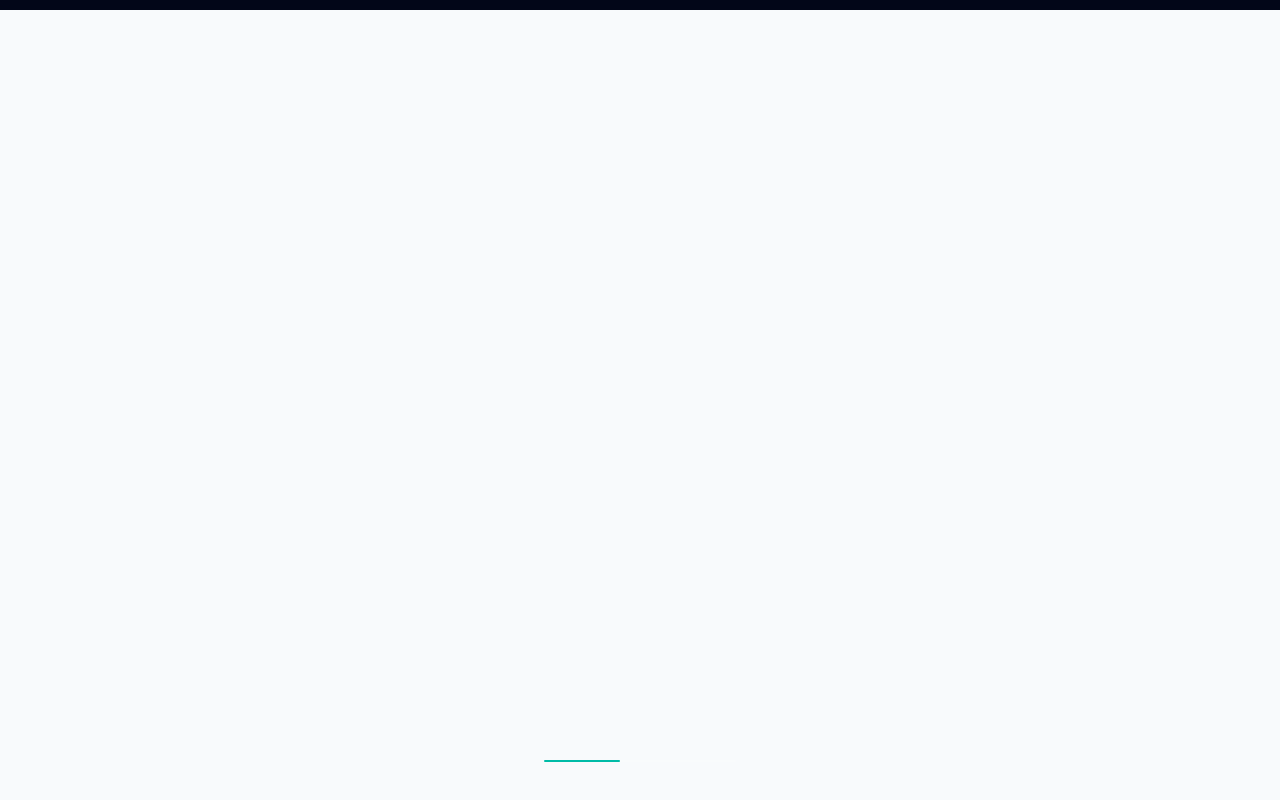
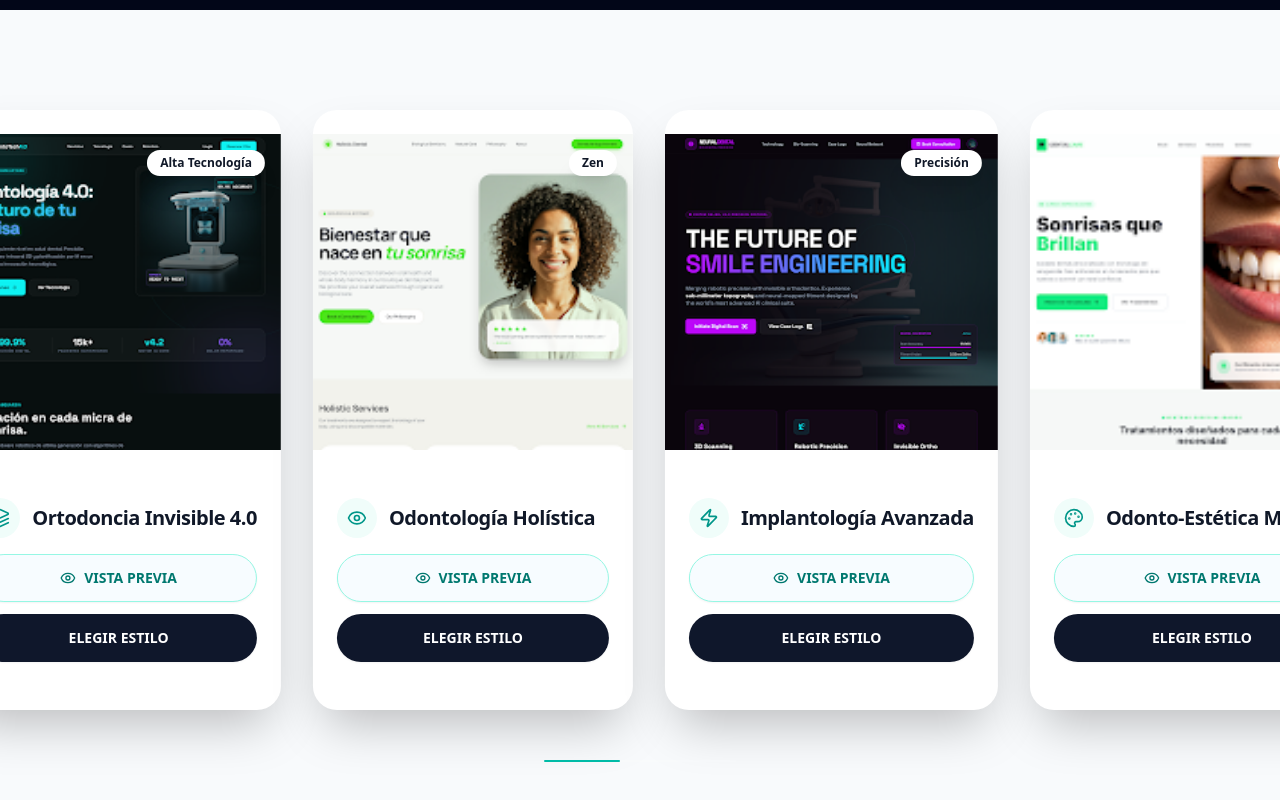
Before and after one commit to jacar/DentalWeb, a Next.js app: page / in a window 1280 px wide. Shown: the part 7525-8325 px from the top of the page. Built offline with nearby package versions, Linux system fonts and the light colour scheme.

Commit message:
Fix template section empty space on desktop

```diff
--- a/src/components/sales/templates-section.tsx
+++ b/src/components/sales/templates-section.tsx
@@ -191,7 +191,7 @@ export function TemplatesSection() {
     return (
         <div className="flex flex-col lg:flex-row h-auto lg:h-screen items-center px-6 lg:px-12 md:px-24 py-24 lg:py-0 bg-slate-50 w-full lg:w-max shrink-0 flex-nowrap gap-16 lg:gap-0">
             {/* Header Content */}
-            <div className="w-full lg:min-w-[400px] md:min-w-[550px] lg:pr-16 shrink-0 text-center lg:text-left">
+            <div className="w-full lg:w-[400px] xl:w-[500px] shrink-0 text-center lg:text-left lg:pr-16">
                 <motion.div
                     initial={{ opacity: 0, scale: 0.9 }}
                     whileInView={{ opacity: 1, scale: 1 }}
@@ -218,8 +218,6 @@ export function TemplatesSection() {
                 {templates.map((template, index) => (
                     <motion.div
                         key={index}
-                        initial={{ opacity: 0, y: 30 }}
-                        whileInView={{ opacity: 1, y: 0 }}
                         className="w-full sm:w-[90%] md:w-[80%] lg:w-auto lg:min-w-[320px] md:min-w-[400px]"
                     >
                         <Card className="overflow-hidden border-0 shadow-2xl bg-white h-[600px] flex flex-col group/card transition-all duration-500 lg:hover:-translate-y-4">
```
